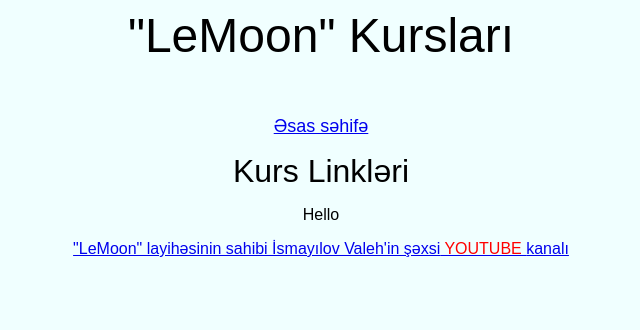
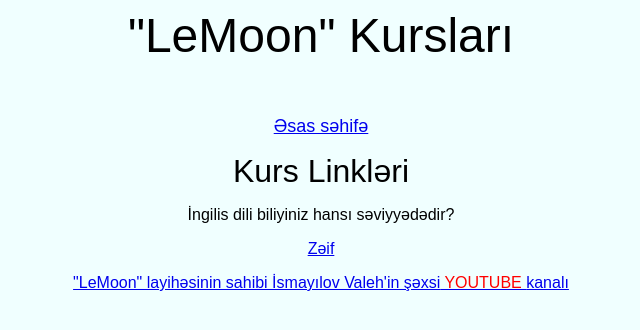
Before and after one commit to lemoontime/lemoonenglish, a plain HTML site: page kurslar.html in a window 1280 px wide. Shown: the whole page, without its empty margins (319-959 px from the left). Drawn offline with Linux system fonts and the light colour scheme.

Commit message:
Update kurslar.html

```diff
--- a/kurslar.html
+++ b/kurslar.html
@@ -16,7 +16,10 @@
     <font size="6" face="arial" color="black">Kurs Linkləri</font>
 </p>
 <p>
-    <font size="3" face="arial" color="black">Hello</font>
+    <font size="3" face="arial" color="black">İngilis dili biliyiniz hansı səviyyədədir?</font>
+</p>
+<p>
+    <font size="3" face="arial" color="black"><a href="https://www.learnenglish.de/basicspage.html">Zəif</a></font>
 </p>
 <p>
     <font size="3" face="arial" color="black"><a href="https://www.youtube.com/channel/UCHnt-LPmvB9dYw8mdaOjckQ?view_as=subscriber">"LeMoon" layihəsinin sahibi İsmayılov Valeh'in şəxsi<font size="3" face="arial" color="red"> YOUTUBE </font>kanalı</a></font>
```
